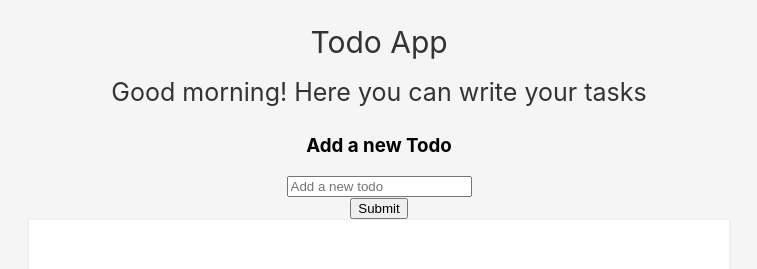
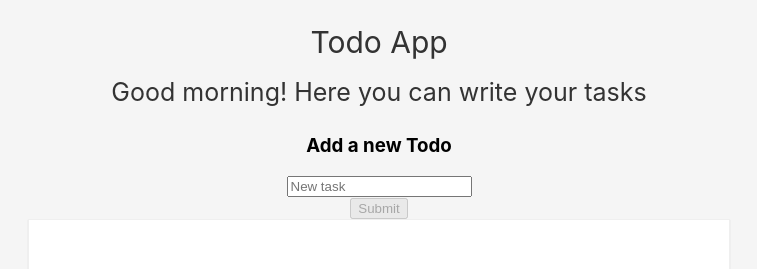
Before and after one commit to reymon359/react-todo-app, a React (Create React App) app: page / in a window 1280 px wide. Shown: the top 269 px of the page, without its empty margins (261-1018 px from the left). Built offline with nearby package versions, Linux system fonts and the light colour scheme.

Commit message:
disabling submit

```diff
--- a/src/App.js
+++ b/src/App.js
@@ -55,6 +55,7 @@ class App extends React.Component {
   }
 
   handleSubmit(event){
+
     const newTodo =  {
       id: this.state.todos.length + 1,
       text: this.state.newTodo,
@@ -77,8 +78,8 @@ class App extends React.Component {
         <div className="new-todo-form">
           <h3>Add a new Todo</h3>
           <form onSubmit={this.handleSubmit}>
-          <input name="newTodo" value={this.state.newTodo} onChange={this.handleFormChange} placeholder="Add a new todo" /><br />
-          <button>Submit</button>
+          <input name="newTodo" value={this.state.newTodo} onChange={this.handleFormChange} placeholder="New task" /><br />
+          <button disabled={this.state.newTodo === ""} >Submit</button>
           </form>
         </div>
 
```
